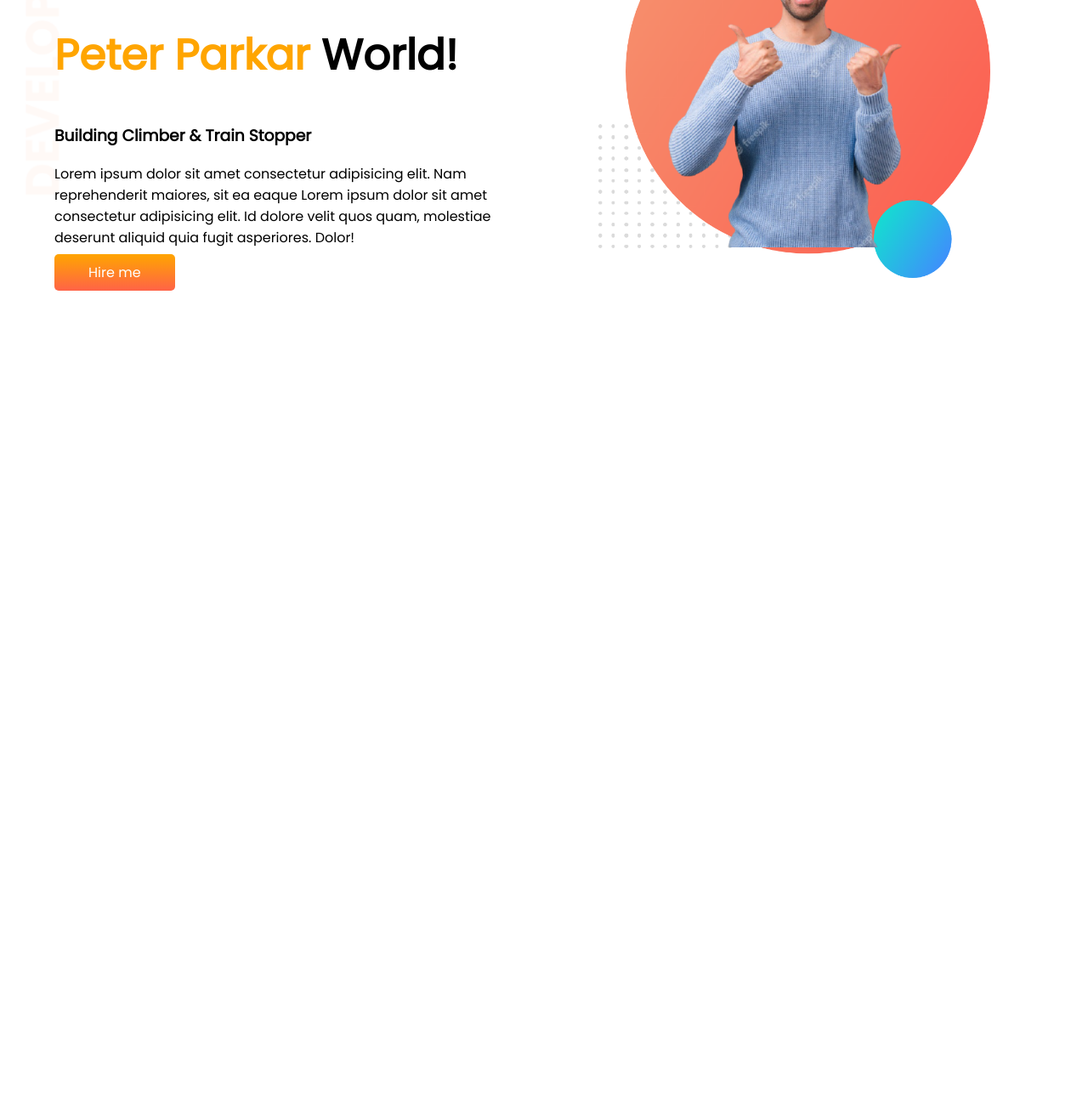
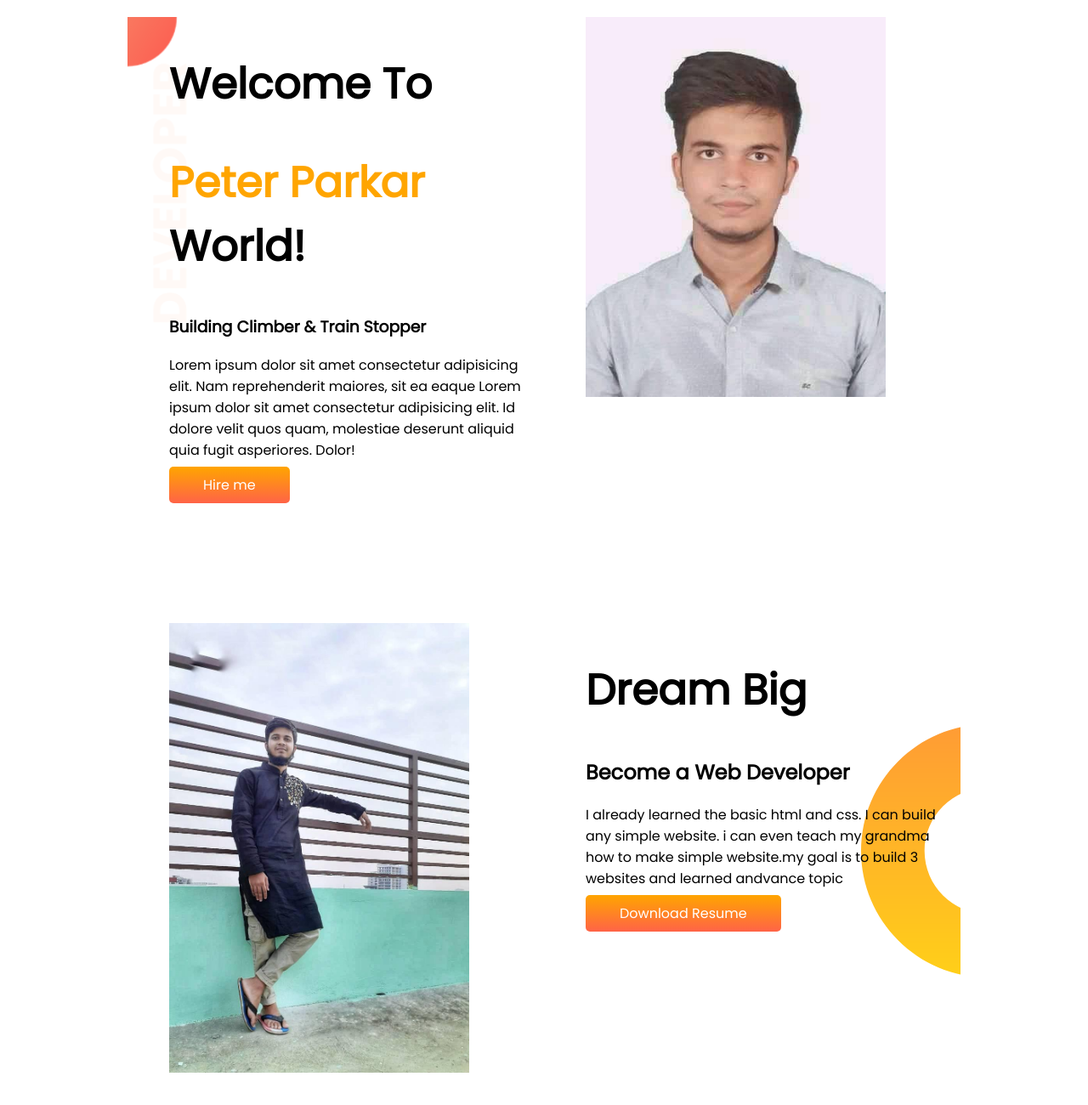
Before and after one commit to abdulalimsujon/developer-portfolio1, a plain HTML site: page index.html in a window 1280 px wide. Shown: the part 130-1430 px from the top of the page at 85% size. Before the commit the page ends 800 px from the top, so only its background shows below. Drawn offline with Linux system fonts and the light colour scheme.

Commit message:
The second part

```diff
--- a/index.html
+++ b/index.html
@@ -13,7 +13,7 @@
 </head>
 
 <body>
-    <section id="top-banner">
+    <section class="top-banner">
         <div class="half-width">
             <h1>Welcome To</h1>
             <h1><span class="orange-color">Peter Parkar</span> World!</h1>
@@ -26,9 +26,23 @@
 
         </div>
         <div class="half-width">
-            <img src="showOff/sujon-11.png" alt="">
+            <img src="showOff/alim12.jpg" alt="">
         </div>
 
+        </div>
+    </section>
+
+    <section class="dream-big">
+        <div class="half-width">
+            <img src="showOff/alim13.jpg" alt="">
+        </div>
+        <div class="half-width">
+            <h1>Dream Big</h1>
+            <h2>Become a Web Developer</h2>
+            <p>I already learned the basic html and css. I can build any simple website. i can even teach my grandma how
+                to make simple website.my goal is to build 3 websites and learned andvance topic</p>
+
+            <a class="link-button" target="_blank" href=" ">Download Resume</a>
         </div>
     </section>
 </body>
--- a/style.css
+++ b/style.css
@@ -9,6 +9,7 @@ h1{
     color:orange;
 }
 section{
+    margin:150px;
     display: flex;
 }
 .half-width{
@@ -26,7 +27,12 @@ section{
     font-weight:700px;
     border-radius: 5px;
 }
-#top-banner{
+.top-banner{
     background-image: url(images/top-banner.png);
     background-repeat: no-repeat;
 }
+.dream-big{
+    background-image: url(images/dream-bg.png);
+    background-repeat: no-repeat;
+    background-position: right;
+}
```
Also changed, not shown: showOff/alim12.jpg (added), showOff/alim13.jpg (added).
